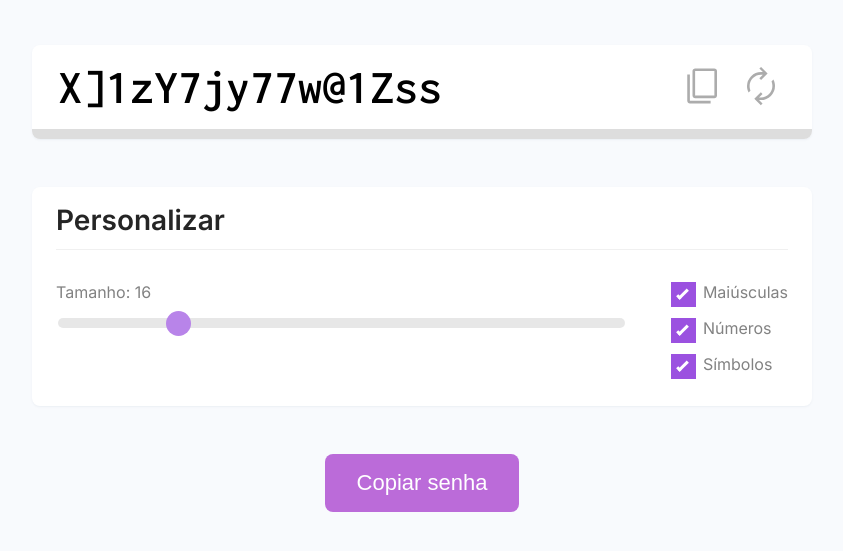
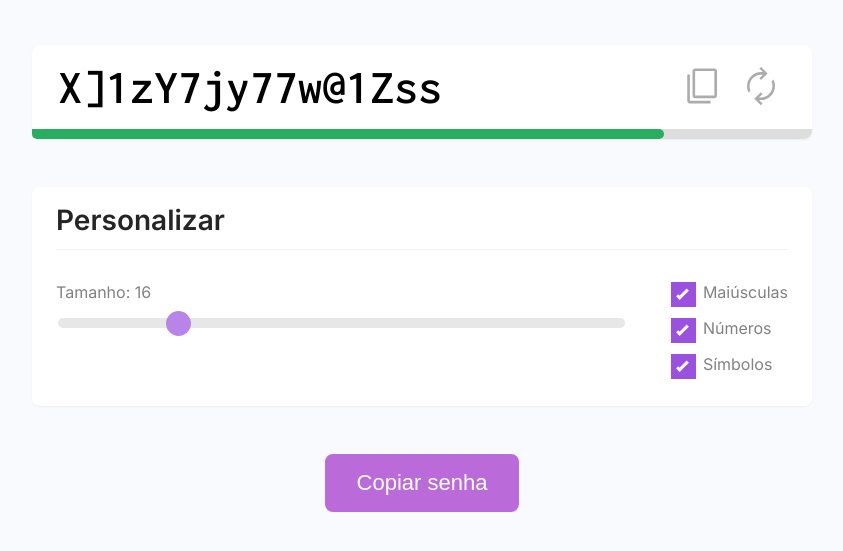
Before and after one commit to beatrizliramartins/Gerador-de-Senhas-, a plain HTML site: page Gerador de Senhas/index.html in a window 1280 px wide. Shown: the part 119-670 px from the top of the page, without its empty margins (218-1061 px from the left). Drawn offline with Linux system fonts and the light colour scheme.

Commit message:
Ajustando a barra de progresso

```diff
--- a/Gerador de Senhas/index.html
+++ b/Gerador de Senhas/index.html
@@ -11,8 +11,8 @@
       rel="stylesheet"
     />
     <link rel="stylesheet" href="reset.css" />
-    <link rel="stylesheet" href="Style.css" />
-    <title>Gerador de Senhas </title>
+    <link rel="stylesheet" href="style.css" />
+    <title>Document</title>
   </head>
   <body>
     <main>
@@ -38,7 +38,7 @@
           </div>
         </div>
         <div class="security-indicator">
-          <div id="security-indicator-bar" class="bar" style="width: 90%"></div>
+          <div id="security-indicator-bar" class="bar"></div>
         </div>
       </section>
 
@@ -86,6 +86,9 @@
       const upperCaseCheckEl = document.querySelector("#uppercase-check")
       const numberCheckEl = document.querySelector("#number-check")
       const symbolCheckEl = document.querySelector("#symbol-check")
+      const securityIndicatorBarEl = document.querySelector(
+        "#security-indicator-bar"
+      )
 
       let passwordLength = 16
 
@@ -116,6 +119,46 @@
         }
 
         inputEl.value = password
+
+        calculateQuality()
+      }
+
+      function calculateQuality() {
+        // T*0.25 + M*0.15 + N*0.25 + S*0.35 = 100
+
+        const percent = Math.round(
+          (passwordLength / 64) * 25 +
+            (upperCaseCheckEl.checked ? 15 : 0) +
+            (numberCheckEl.checked ? 25 : 0) +
+            (symbolCheckEl.checked ? 35 : 0)
+        )
+
+        if(percent > 69 ){
+          // safe
+          securityIndicatorBarEl.classList.remove("critical")
+          securityIndicatorBarEl.classList.remove("warning")
+          securityIndicatorBarEl.classList.add("safe")
+        }else if (percent > 50){
+          // warning
+          securityIndicatorBarEl.classList.remove("critical")
+          securityIndicatorBarEl.classList.add("warning")
+          securityIndicatorBarEl.classList.remone("safe")
+        }else {
+          // critical
+          securityIndicatorBarEl.classList.add("critical")
+          securityIndicatorBarEl.classList.remove("warning")
+          securityIndicatorBarEl.classList.remove("safe")
+        }
+
+        if(percent >= 100){
+          securityIndicatorBarEl.classList.add("completed")
+
+        }else {
+          securityIndicatorBarEl.classList.remove("completed")
+        }
+
+
+        securityIndicatorBarEl.style.width = `${percent}%`
       }
 
       function copy() {
```
